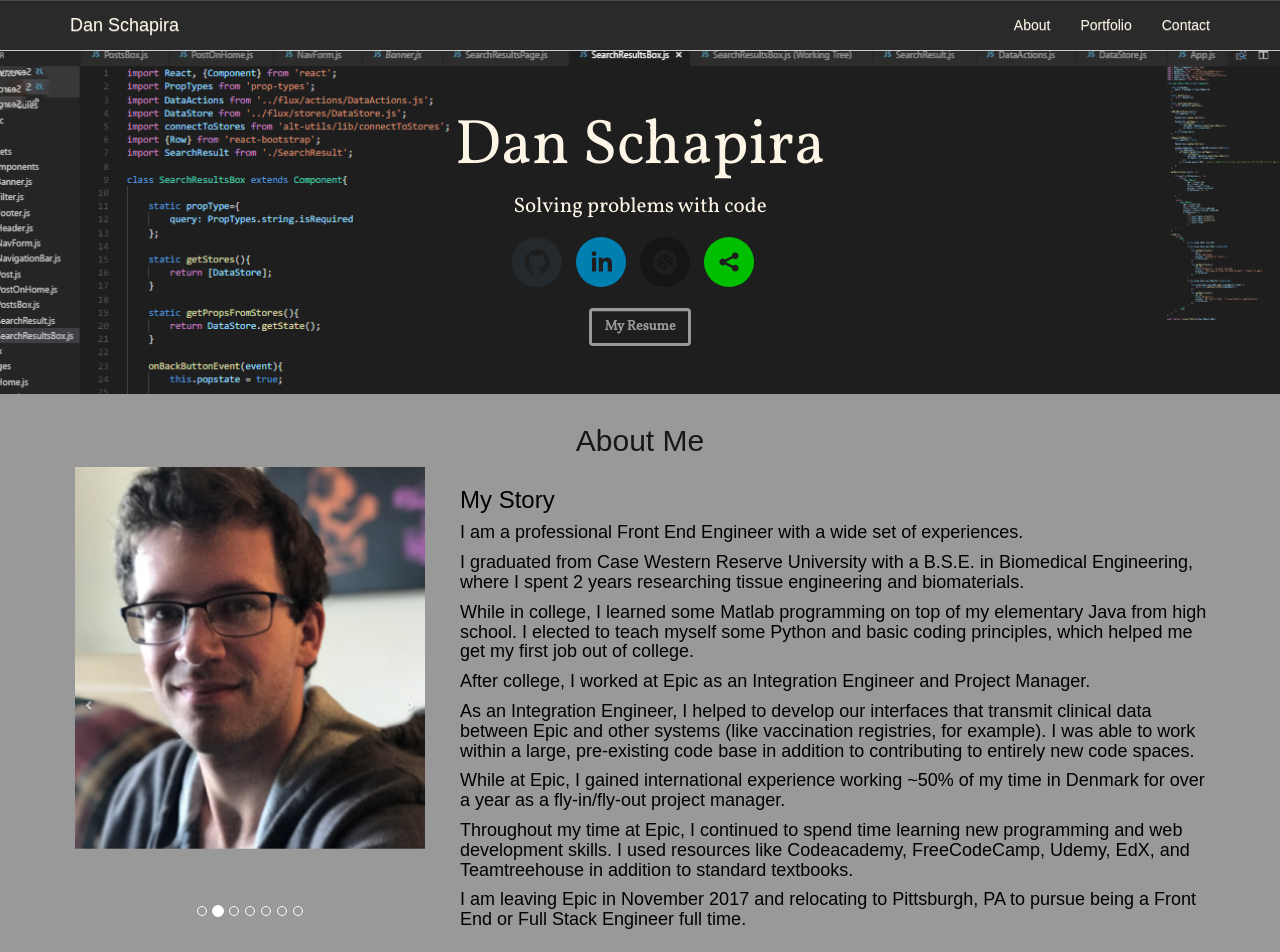
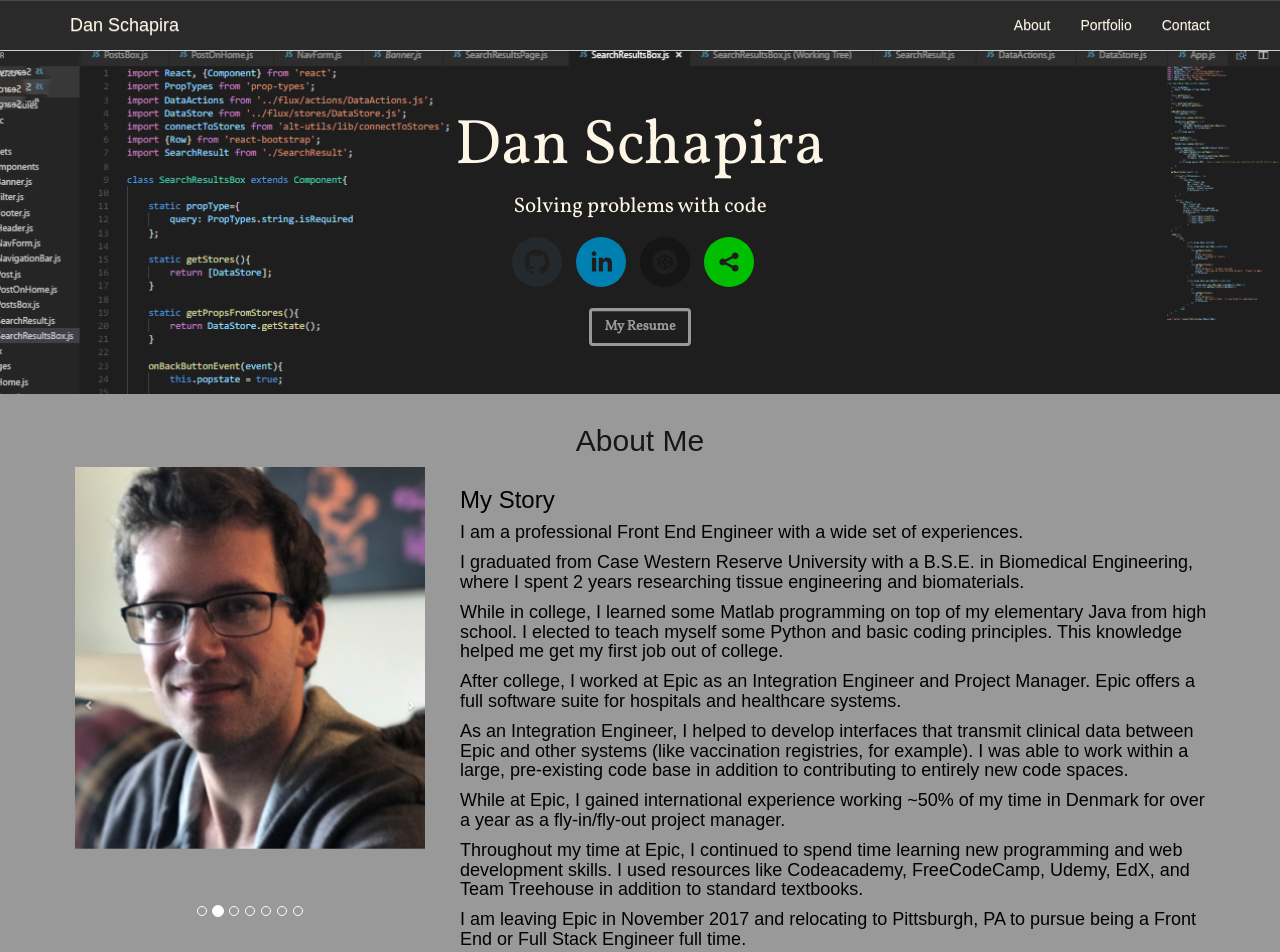
Before and after one commit to dsschapira/my-portfolio-site, a React (Create React App) app: page / in a window 1280 px wide. Shown: the top 952 px of the page. Built offline with nearby package versions, Linux system fonts and the light colour scheme.

Commit message:
Minor content updates.

```diff
--- a/src/components/About.js
+++ b/src/components/About.js
@@ -13,11 +13,11 @@ const About = (props) => {
                             <h3>My Story</h3>
                             <h4>I am a professional Front End Engineer with a wide set of experiences.</h4>
                             <h4>I graduated from Case Western Reserve University with a B.S.E. in Biomedical Engineering, where I spent 2 years researching tissue engineering and biomaterials.</h4>
-                            <h4>While in college, I learned some Matlab programming on top of my elementary Java from high school.  I elected to teach myself some Python and basic coding principles, which helped me get my first job out of college.</h4>
-                            <h4>After college, I worked at Epic as an Integration Engineer and Project Manager.</h4>
-                            <h4>As an Integration Engineer, I helped to develop our interfaces that transmit clinical data between Epic and other systems (like vaccination registries, for example).  I was able to work within a large, pre-existing code base in addition to contributing to entirely new code spaces.</h4>
+                            <h4>While in college, I learned some Matlab programming on top of my elementary Java from high school.  I elected to teach myself some Python and basic coding principles. This knowledge helped me get my first job out of college.</h4>
+                            <h4>After college, I worked at Epic as an Integration Engineer and Project Manager.  Epic offers a full software suite for hospitals and healthcare systems.</h4>
+                            <h4>As an Integration Engineer, I helped to develop interfaces that transmit clinical data between Epic and other systems (like vaccination registries, for example).  I was able to work within a large, pre-existing code base in addition to contributing to entirely new code spaces.</h4>
                             <h4>While at Epic, I gained international experience working ~50% of my time in Denmark for over a year as a fly-in/fly-out project manager.</h4>
-                            <h4>Throughout my time at Epic, I continued to spend time learning new programming and web development skills. I used resources like Codeacademy, FreeCodeCamp, Udemy, EdX, and Teamtreehouse in addition to standard textbooks.</h4>
+                            <h4>Throughout my time at Epic, I continued to spend time learning new programming and web development skills. I used resources like Codeacademy, FreeCodeCamp, Udemy, EdX, and Team Treehouse in addition to standard textbooks.</h4>
                             <h4>I am leaving Epic in November 2017 and relocating to Pittsburgh, PA to pursue being a Front End or Full Stack Engineer full time.</h4>
                         </Col>
                         <Col mdPull={8} md={4} className="pull-left">
```
